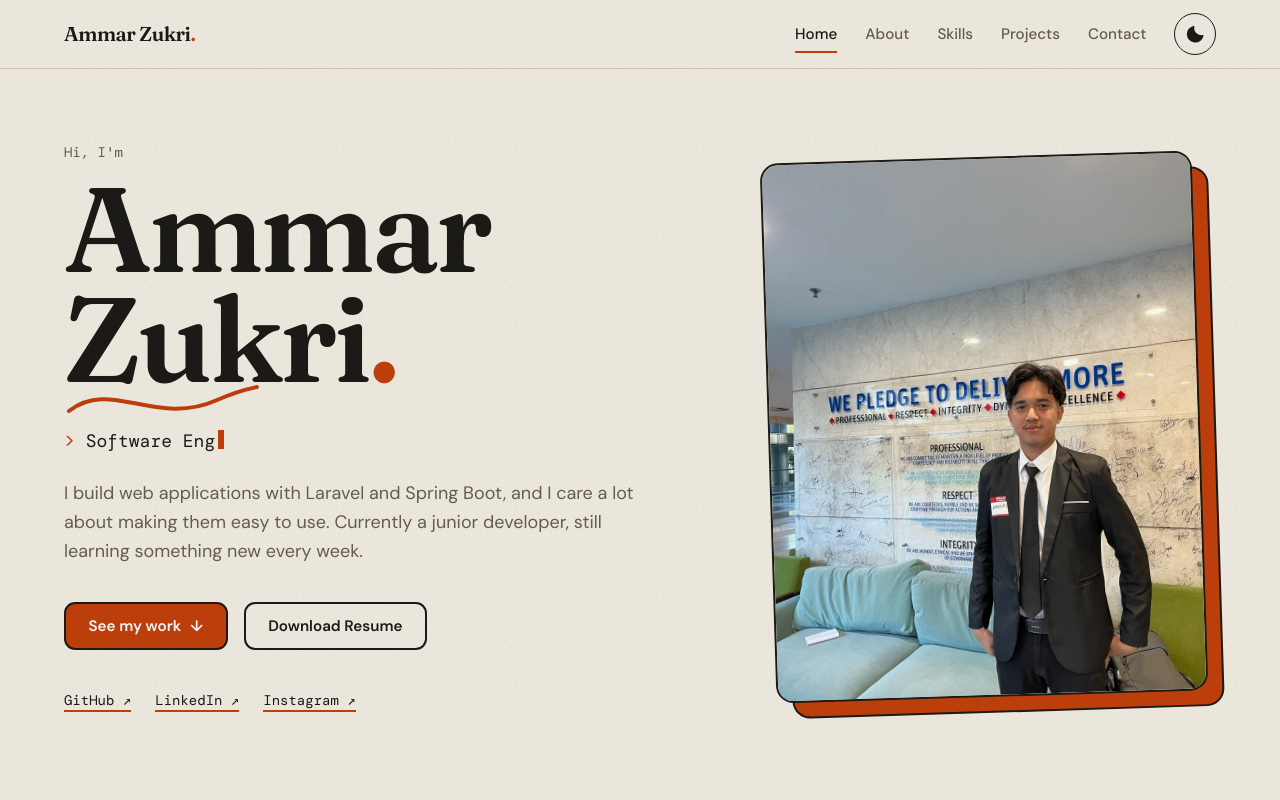
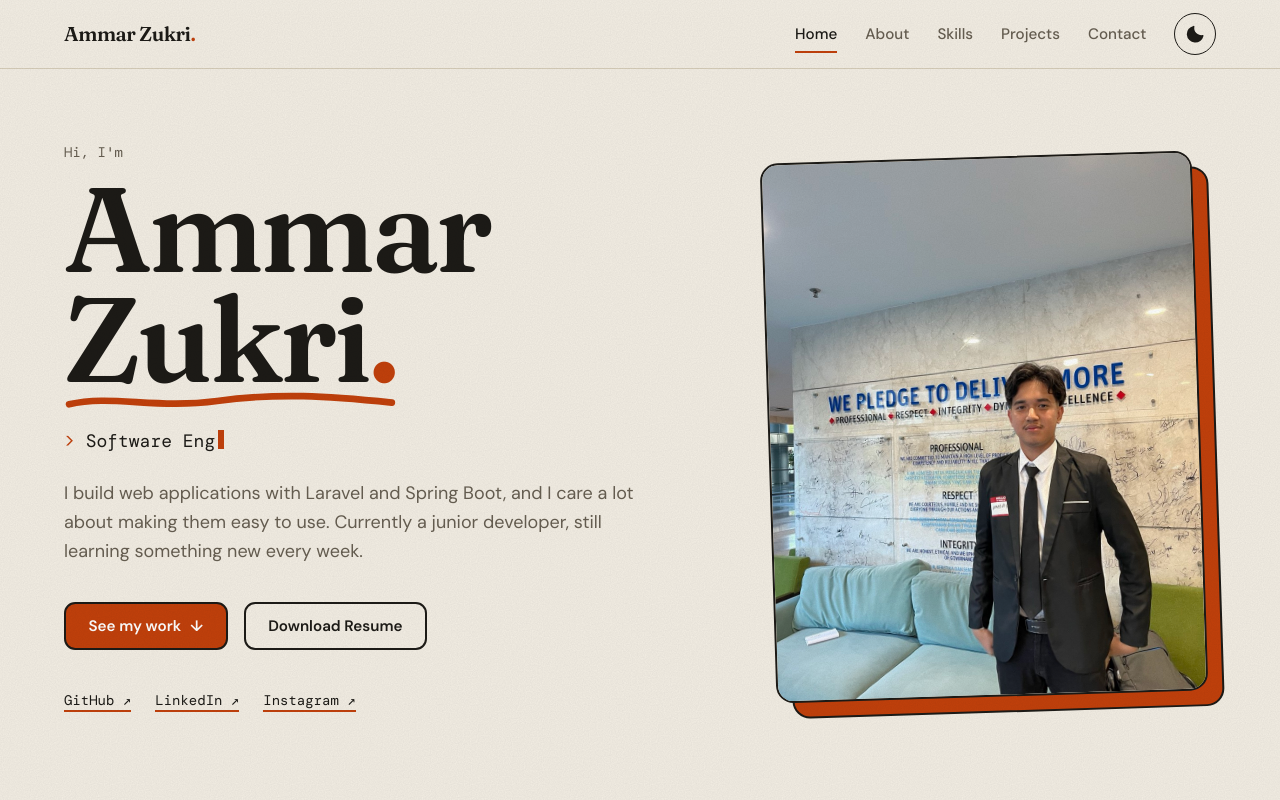
Before and after one commit to ammarzukri/personal-portfolio, a plain HTML site: page index.html in a window 1280 px wide. Shown: the top 800 px of the page. Drawn offline with nearby package versions, Linux system fonts and the light colour scheme.

Commit message:
Fix Line Under Name

```diff
--- a/assets/css/style.css
+++ b/assets/css/style.css
@@ -116,7 +116,7 @@ html {
 .scribble {
 	display: block;
 	width: 100%;
-	height: 0.55em;
+	height: auto; /* follows the viewBox ratio so the stroke scales evenly with the text */
 	color: var(--accent);
 	overflow: visible;
 }
@@ -125,7 +125,8 @@ html {
 	stroke: currentColor;
 	stroke-width: 4;
 	stroke-linecap: round;
-	vector-effect: non-scaling-stroke;
+	/* no vector-effect: non-scaling-stroke here - it makes the dash length use screen pixels,
+	   which cut the line short whenever it was wider than ~195px (i.e. on desktop). */
 }
 .js .scribble path {
 	stroke-dasharray: 1;
--- a/index.html
+++ b/index.html
@@ -109,7 +109,7 @@
 					<h1 class="reveal mt-3 text-[clamp(3.4rem,10vw,7.5rem)] font-semibold leading-[0.92] tracking-[-0.03em]" style="--d:60ms">
 						Ammar<br />
 						<span class="relative inline-block">Zukri<span class="text-[var(--accent)]">.</span>
-							<svg class="scribble absolute -bottom-[0.32em] left-0" viewBox="0 0 200 12" preserveAspectRatio="none" aria-hidden="true"><path d="M3 8 C 28 2, 55 11, 92 6 S 158 3, 197 7" pathLength="1"/></svg>
+							<svg class="scribble absolute -bottom-[0.14em] left-0" viewBox="0 0 200 12" aria-hidden="true"><path d="M3 8 C 28 2, 55 11, 92 6 S 158 3, 197 7" pathLength="1"/></svg>
 						</span>
 					</h1>
 
```
